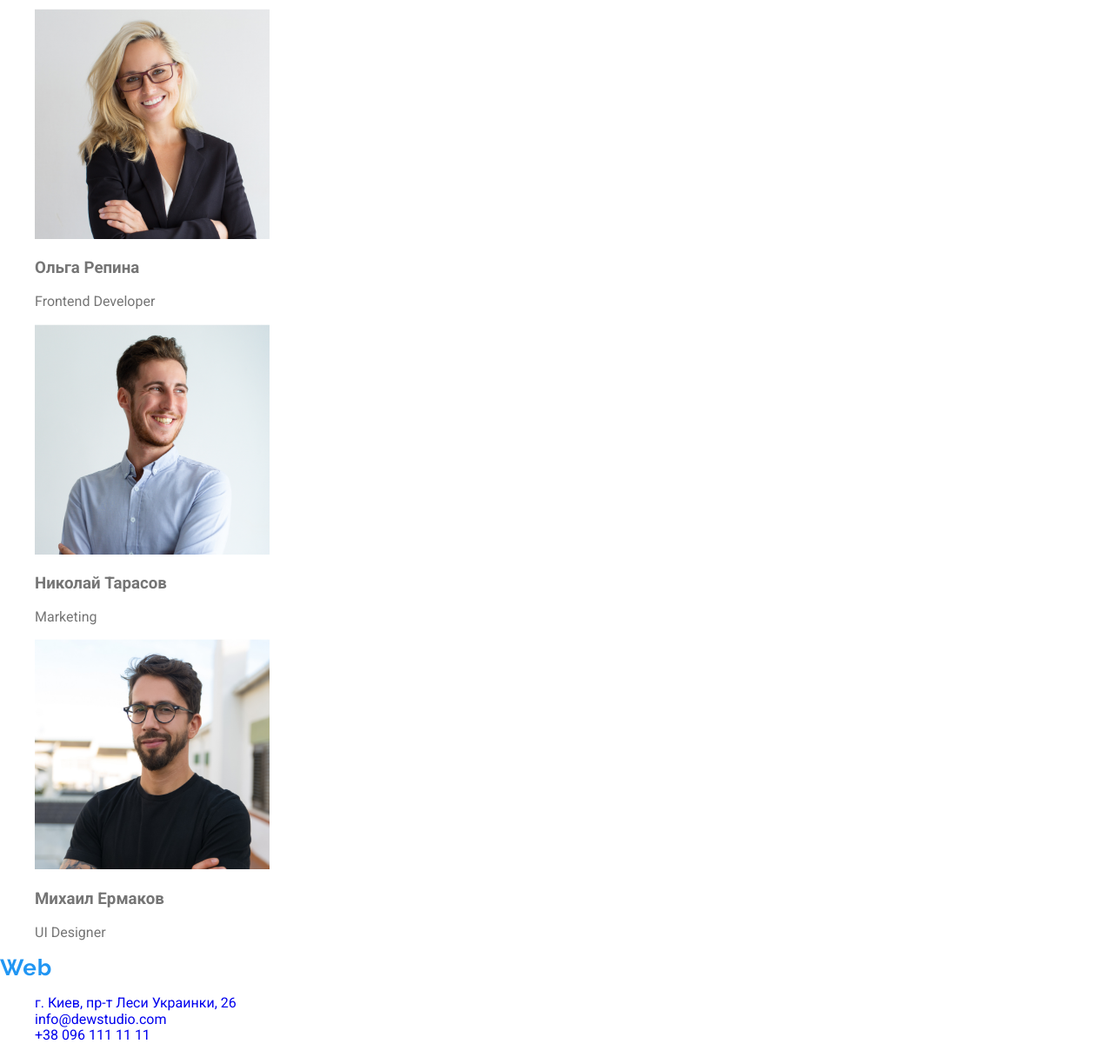
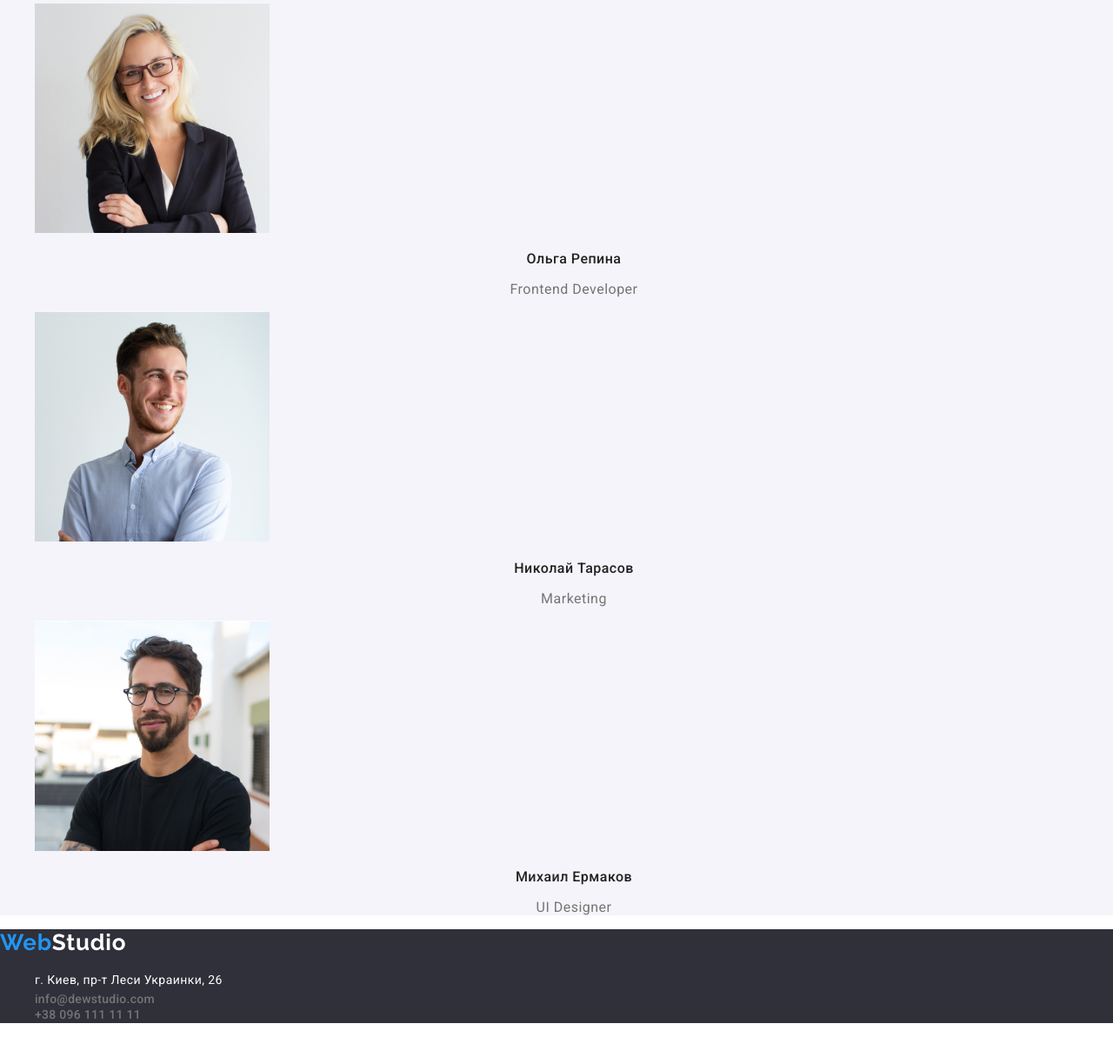
Before and after one commit to IvanKhripko/goit-markup-hw-08, a plain HTML site: page index.html in a window 1280 px wide. Shown: the part 1965-3181 px from the top of the page at 87% size. After the commit the page ends 3158 px from the top, so only its background shows below. Drawn offline with nearby package versions, Linux system fonts and the light colour scheme.

Commit message:
maintaining the level
team and footer

```diff
--- a/css/styles.css
+++ b/css/styles.css
@@ -11,6 +11,7 @@
 
 body {
   font-family: var(--main-font);
+  font-weight: var(--font-weight-text-site);
   color: var(--text-color-site);
 }
 .link {
@@ -46,34 +47,7 @@ body {
   color: #fff;
 }
 
-.title {
-  font-family: var(--main-font);
-  font-weight: var(--font-weight-text-title);
-  font-size: 36px;
-  line-height: 1.17;
-  text-align: center;
-  letter-spacing: 0.03em;
-  color: #212121;
-}
-/*=== END COMPONENTS ===*/
-
-/*=== HEADER ===*/
-.nav-link {
-  font-family: var(--main-font);
-  font-weight: 500;
-  font-size: 14px;
-  line-height: 1.14;
-  letter-spacing: 0.02em;
-  color: var(--text-color-title);
-}
-
-.nav-link:hover,
-.nav-link:focus {
-  color: var(--accent-color);
-}
-
 .mail-link {
-  font-family: var(--main-font);
   font-weight: 500;
   font-size: 14px;
   line-height: 1.14;
@@ -82,7 +56,6 @@ body {
 }
 
 .tel-link {
-  font-family: var(--main-font);
   font-weight: 500;
   font-size: 14px;
   line-height: 1.14;
@@ -99,6 +72,31 @@ body {
 .tel-link:focus {
   color: var(--accent-color);
 }
+
+.title {
+  font-family: var(--main-font);
+  font-weight: var(--font-weight-text-title);
+  font-size: 36px;
+  line-height: 1.17;
+  text-align: center;
+  letter-spacing: 0.03em;
+  color: #212121;
+}
+/*=== END COMPONENTS ===*/
+
+/*=== HEADER ===*/
+.nav-link {
+  font-weight: 500;
+  font-size: 14px;
+  line-height: 1.14;
+  letter-spacing: 0.02em;
+  color: var(--text-color-title);
+}
+
+.nav-link:hover,
+.nav-link:focus {
+  color: var(--accent-color);
+}
 /*=== END HEADER ===*/
 
 /*=== HERO ===*/
@@ -107,7 +105,6 @@ body {
 }
 
 .hero-title {
-  font-family: var(--main-font);
   font-weight: 900;
   font-size: 44px;
   line-height: 1.36;
@@ -118,7 +115,6 @@ body {
 }
 
 .modal-btn {
-  font-family: var(--main-font);
   font-weight: 700;
   font-size: 16px;
   line-height: 1.88;
@@ -135,17 +131,7 @@ body {
 /*=== END HERO ===*/
 
 /*=== WHY CHOOSE US SECTION ===*/
-.advantages {
-}
-
-.advantages-list {
-}
-
-.adventages-item {
-}
-
 .benefit-name {
-  font-family: var(--main-font);
   font-weight: 700;
   font-size: 14px;
   line-height: 1.14;
@@ -155,22 +141,48 @@ body {
 }
 
 .advantages-description {
-  font-family: var(--main-font);
-  font-weight: var(--font-weight-text-site);
   font-size: 14px;
   line-height: 1.71;
   letter-spacing: 0.03em;
 }
-
 /*=== END WHY CHOOSE US SECTION ===*/
 
-/*=== WHAT ARE WE DOING SECTION ===*/
-.service-list {
+/*=== OUR TEAM SECTION ===*/
+.team {
+  background-color: #f5f4fa;
 }
 
-.service-list-item {
+.name {
+  font-weight: 500;
+  font-size: 16px;
+  line-height: 1.19;
+  text-align: center;
+  letter-spacing: 0.03em;
+  color: var(--text-color-title);
 }
 
-.service-list-img {
+.position {
+  font-size: 16px;
+  line-height: 1.19;
+  text-align: center;
+  letter-spacing: 0.03em;
 }
-/*=== END WHAT ARE WE DOING SECTION ===*/
+/*=== END OUR TEAM SECTION ===*/
+
+/*=== FOOTER SECTION ===*/
+.footer {
+  background-color: var(--backgrund-hero-footer);
+}
+
+.link-adress {
+  font-size: 14px;
+  line-height: 1.71;
+  letter-spacing: 0.03em;
+  color: #ffffff;
+}
+
+.link-adress:hover,
+.link-adress:focus {
+  color: var(--accent-color);
+}
+/*=== AND FOOTER SECTION ===*/
--- a/index.html
+++ b/index.html
@@ -71,7 +71,7 @@
         </section>
 
         <!--WHAT ARE WE DOING-->
-        <section>
+        <section class="service">
             <h2 class="title">Чем мы занимаемся</h2>
             <ul class="list service-list">
                 <li class="service-list-item">
@@ -87,47 +87,47 @@
         </section>
 
         <!--OUR TEAM-->
-        <section>
+        <section class="team">
             <h2 class="title">Наша команда</h2>
-            <ul class="list">
-                <li>
-                    <img src="./images/our_team/igor.jpg" alt="Портрет Игоря Демьяненко" width="270" height="265">
-                    <h3>Игорь Демьяненко</h3>
-                    <p lang="en">Product Designer</p>
+            <ul class="list team-list">
+                <li class="team-item">
+                    <img class="team-list-img" src="./images/our_team/igor.jpg" alt="Портрет Игоря Демьяненко" width="270" height="265">
+                    <h3 class="name">Игорь Демьяненко</h3>
+                    <p class="position" lang="en">Product Designer</p>
                 </li>
-                <li>
-                    <img src="./images/our_team/olga.jpg" alt="Портрет Ольги Репиной" width="270" height="265">
-                    <h3>Ольга Репина</h3>
-                    <p lang="en">Frontend Developer</p>
+                <li class="team-item">
+                    <img class="team-list-img" src="./images/our_team/olga.jpg" alt="Портрет Ольги Репиной" width="270" height="265">
+                    <h3 class="name" >Ольга Репина</h3>
+                    <p class="position" lang="en">Frontend Developer</p>
                 </li>
-                <li>
-                    <img src="./images/our_team/nikolay.jpg" alt="Портрет Николая Тарасова" width="270" height="265">
-                    <h3>Николай Тарасов</h3>
-                    <p lang="en">Marketing</p>
+                <li class="team-item">
+                    <img class="team-list-img" src="./images/our_team/nikolay.jpg" alt="Портрет Николая Тарасова" width="270" height="265">
+                    <h3 class="name" >Николай Тарасов</h3>
+                    <p class="position" lang="en">Marketing</p>
                 </li>
-                <li>
-                    <img src="./images/our_team/mikhail.jpg" alt="Портрет Михаила Ермакова" width="270" height="265">
-                    <h3>Михаил Ермаков</h3>
-                    <p lang="en">UI Designer</p>
+                <li class="team-item">
+                    <img class="team-list-img" src="./images/our_team/mikhail.jpg" alt="Портрет Михаила Ермакова" width="270" height="265">
+                    <h3 class="name" >Михаил Ермаков</h3>
+                    <p class="position" lang="en">UI Designer</p>
                 </li>
             </ul>
         </section>
     </main>
 
     <footer>
-        <section>
+        <section class="footer">
             <a  class="link logo logo-dark-theme" href=""><span class="logo-first-part">Web</span>Studio</a>
         <!--CONTACT INFORMATION-->
             <address class="address">
                 <ul class="list">
                     <li>
-                        <a  class="link" href="https://goo.gl/maps/hcSzEZoFeTUnPmFg6" target="_blank" rel="noopener noreferrer">г. Киев, пр-т Леси Украинки, 26</a>
+                        <a  class="link link-adress" href="https://goo.gl/maps/hcSzEZoFeTUnPmFg6" target="_blank" rel="noopener noreferrer">г. Киев, пр-т Леси Украинки, 26</a>
                     </li>
                     <li>
-                        <a  class="link" href="mailto:info@dewstudio.com">info@dewstudio.com</a>
+                        <a  class="link mail-link" href="mailto:info@dewstudio.com">info@dewstudio.com</a>
                     </li>
                     <li>
-                        <a  class="link" href="tel:+380961111111">+38 096 111 11 11</a>
+                        <a  class="link tel-link" href="tel:+380961111111">+38 096 111 11 11</a>
                     </li>
                 </ul>
             </address>
```
